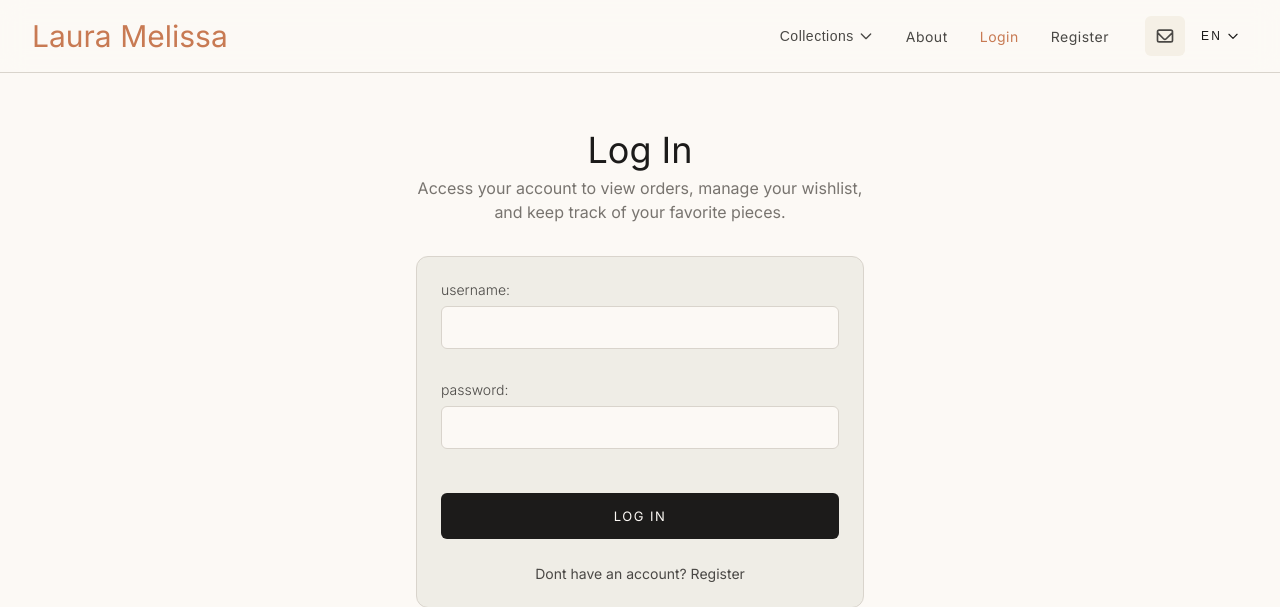
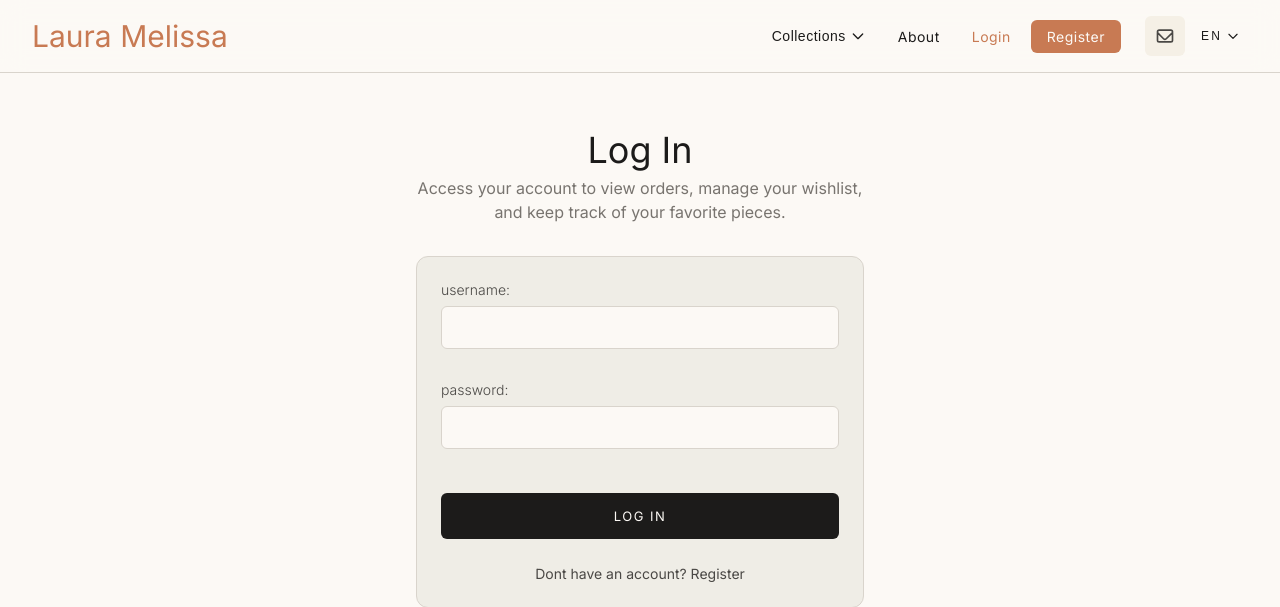
Before and after one commit to acostajs/vanier-ceramic-shop, a Django app: page /en/account/login/?next=/en/account/ in a window 1280 px wide. Shown: the top 607 px of the page. Run offline with Django 5.2, Linux system fonts and the light colour scheme; data that the repository does not hold is empty.

Commit message:
style: enhance navigation register button and logo interaction styles

```diff
--- a/static/css/nav.css
+++ b/static/css/nav.css
@@ -38,15 +38,11 @@ header {
   font-size: var(--typography-logo-size);
   font-weight: 400;
   color: var(--color-brand-terracotta);
-  text-decoration: none;
-  transition: text-decoration 0.5s ease-in-out;
-  text-underline-offset: 0.5rem;
+  transition: color 0.3s ease-in-out;
 }
 
 .nav-logo:hover {
-  text-decoration: underline;
-  text-decoration-color: var(--color-brand-terracotta);
-  text-decoration-thickness: 0.125rem;
+  color: var(--color-ink);
 }
 
 /* Desktop Menu */
@@ -66,7 +62,7 @@ header {
   font-size: var(--typography-nav-link-size);
   letter-spacing: var(--typography-nav-link-ls);
   font-weight: var(--typography-nav-link-weight);
-  color: var(--color-body);
+  color: var(--color-ink);
   padding: var(--spacing-xs) var(--spacing-sm);
   text-decoration: none;
   transition: color 0.2s ease;
@@ -79,11 +75,23 @@ header {
 }
 
 .nav-link:hover {
-  color: var(--color-ink);
+  color: var(--color-brand-terracotta);
 }
 
 .nav-link[aria-current="page"] {
   color: var(--color-brand-terracotta);
+}
+
+.register {
+  background-color: var(--color-brand-terracotta);
+  padding: var(--spacing-xs) var(--spacing-md);
+  border-radius: var(--rounded-sm);
+  color: var(--color-canvas);
+  transition: all 0.2s ease;
+}
+
+.register:hover {
+  background-color: var(--color-ink);
 }
 
 /* Dropdown Menu Group */
@@ -253,11 +261,16 @@ header {
   display: flex;
   align-items: center;
   padding: var(--spacing-xs);
+
   background: none;
   border: none;
   border-radius: var(--rounded-sm);
   cursor: pointer;
   transition: background-color 0.2s ease;
+
+  >svg {
+    color: var(--color-brand-terracotta);
+  }
 }
 
 @container (min-width: 64rem) {
--- a/templates/partials/nav.html
+++ b/templates/partials/nav.html
@@ -57,7 +57,7 @@
               {% translate "Login" %}
             </a>
             <a href="{% url 'account:registration' %}"
-               class="nav-link"
+               class="nav-link register"
                {% if request.resolver_match.url_name == 'registration' %}aria-current="page"{% endif %}>
               {% translate "Register" %}
             </a>
```
